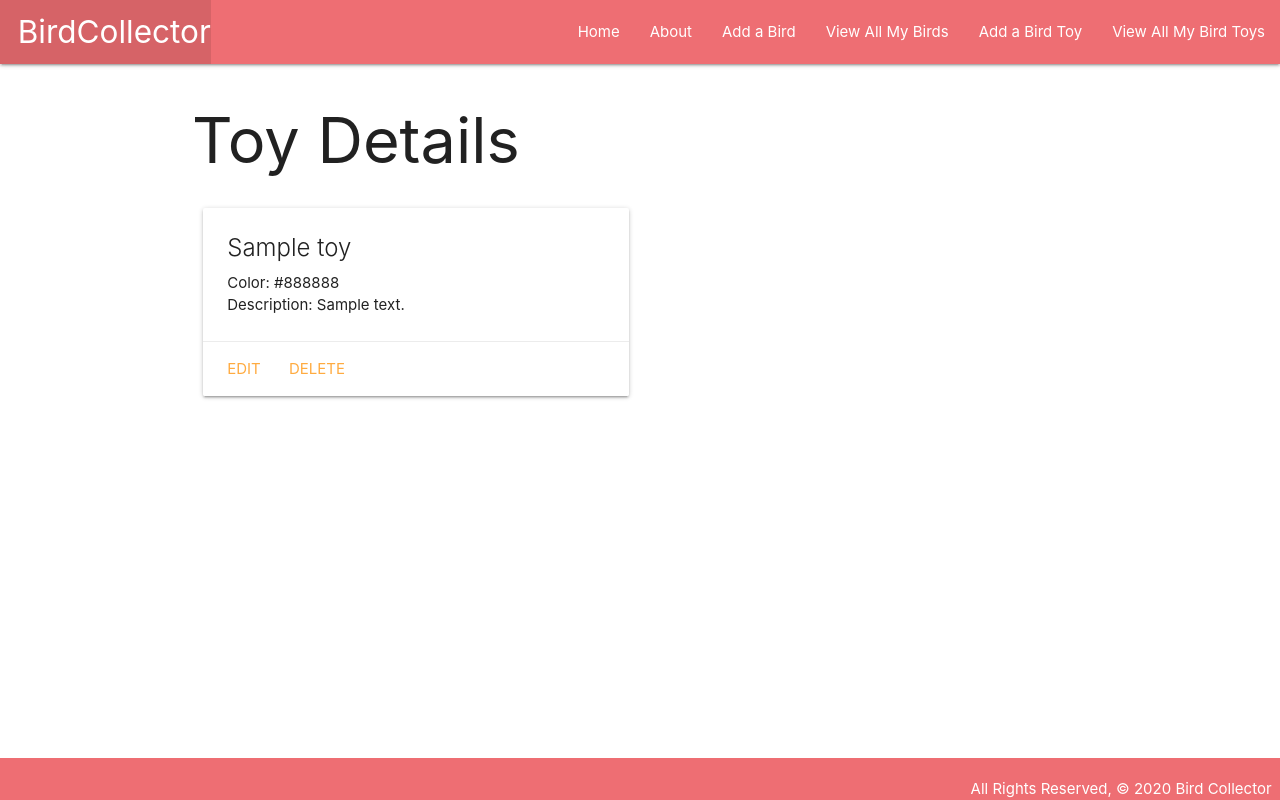
After one commit to hburdette2/birdcollector, a Django app: page /toys/1/ in a window 1280 px wide. The commit adds this page. Run offline with Django 3.2, Linux system fonts and the light colour scheme; tables that the repository leaves empty hold one stand-in row (values such as "Sample post").

Commit message:
added Toy CRUD functionality

```diff
--- a/main_app/admin.py
+++ b/main_app/admin.py
@@ -4,8 +4,12 @@ from .models import Bird
 
 from .models import Feeding
 
+from .models import Toy
+
 
 # Register your models here
 admin.site.register(Bird)
 
 admin.site.register(Feeding)
+
+admin.site.register(Toy)
--- a/main_app/models.py
+++ b/main_app/models.py
@@ -40,3 +40,15 @@ class Feeding(models.Model):
 
     class Meta:
         ordering = ['-date']
+
+
+class Toy(models.Model):
+    name = models.CharField(max_length=50)
+    color = models.CharField(max_length=20)
+    description = models.TextField(max_length=100)
+
+    def __str__(self):
+        return self.name
+
+    def get_absolute_url(self):
+        return reverse('detail', kwargs={'toy_id': self.id})
--- a/main_app/templates/base.html
+++ b/main_app/templates/base.html
@@ -25,6 +25,8 @@
                     <li><a href="{% url 'about' %}">About</a></li>
                     <li><a href="{% url 'birds_create' %}">Add a Bird</a></li>
                     <li><a href="{% url 'index' %}">View All My Birds</a></li>
+                    <li><a href="{% url 'toys_create' %}">Add a Bird Toy</a></li>
+                    <li><a href="{% url 'toys_index' %}">View All My Bird Toys</a></li>
                 </ul>
             </div>
         </nav>
--- /dev/null
+++ b/main_app/templates/toys/detail.html
@@ -0,0 +1,21 @@
+{% extends 'base.html' %}
+{% block content %}
+
+<h1>Toy Details</h1>
+
+<div class="row">
+    <div class="col s6">
+        <div class="card">
+            <div class="card-content">
+                <span class="card-title">{{ toy.name }}</span>
+                <p>Color: {{ toy.color }}</p>
+                <p>Description: {{ toy.description }}</p>
+            </div>
+            <div class="card-action">
+                <a href="{% url 'toys_update' toy.id %}">Edit</a>
+                <a href="{% url 'toys_delete' toy.id %}">Delete</a>
+            </div>
+        </div>
+    </div>
+
+    {% endblock %}
--- a/main_app/urls.py
+++ b/main_app/urls.py
@@ -11,4 +11,9 @@ urlpatterns = [
     path('birds/<int:pk>/delete/', views.BirdDelete.as_view(), name='birds_delete'),
     path('birds/<int:bird_id>/add_feeding/',
          views.add_feeding, name='add_feeding'),
+    path('toys/', views.toys_index, name='toys_index'),
+    path('toys/<int:toy_id>/', views.toys_detail, name='detail'),
+    path('toys/create/', views.ToyCreate.as_view(), name='toys_create'),
+    path('toys/<int:pk>/update/', views.ToyUpdate.as_view(), name='toys_update'),
+    path('toys/<int:pk>/delete/', views.ToyDelete.as_view(), name='toys_delete'),
 ]
--- a/main_app/views.py
+++ b/main_app/views.py
@@ -4,6 +4,7 @@ from django.views.generic.edit import CreateView, UpdateView, DeleteView
 from .models import Bird
 from .models import Feeding
 from .forms import FeedingForm
+from .models import Toy
 
 
 def home(request):
@@ -52,3 +53,28 @@ class BirdUpdate(UpdateView):
 class BirdDelete(DeleteView):
     model = Bird
     success_url = '/birds/'
+
+
+def toys_index(request):
+    toys = Toy.objects.all()
+    return render(request, 'toys/index.html', {'toys': toys})
+
+
+def toys_detail(request, toy_id):
+    toy = Toy.objects.get(id=toy_id)
+    return render(request, 'toys/detail.html', {'toy': toy})
+
+
+class ToyCreate(CreateView):
+    model = Toy
+    fields = '__all__'
+
+
+class ToyUpdate(UpdateView):
+    model = Toy
+    fields = ['color', 'description']
+
+
+class ToyDelete(DeleteView):
+    model = Toy
+    success_url = '/toys/'
```
Also changed, not shown: main_app/templates/main_app/toy_confirm_delete.html (added, +15 -0 lines), main_app/templates/main_app/toy_form.html (added, +21 -0 lines), main_app/templates/toys/index.html (added, +18 -0 lines), db.sqlite3 (deleted), main_app/migrations/0004_toy.py (added).
